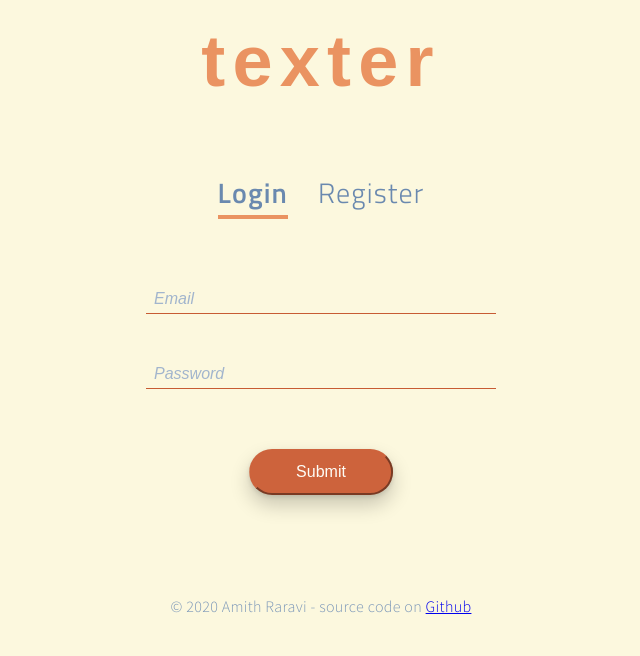
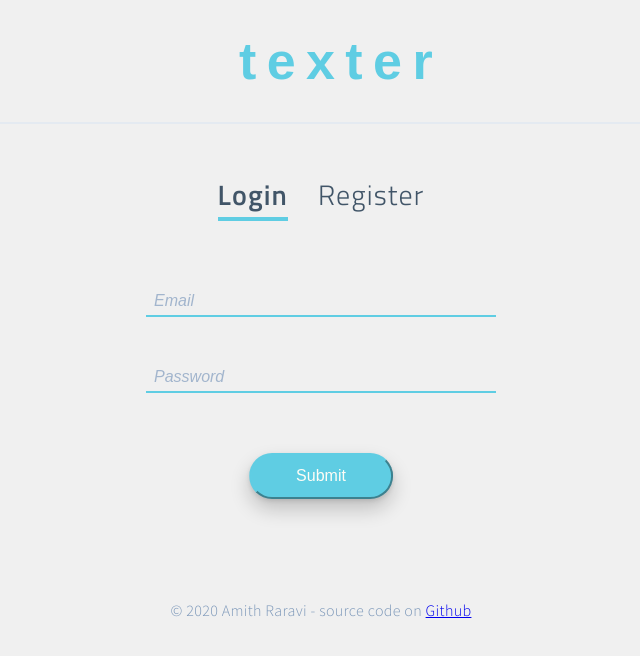
Before and after one commit to raravi/chat-app-client, a React (Create React App) app: page / in a window 1280 px wide. Shown: the top 656 px of the page, without its empty margins (319-959 px from the left). Built offline with nearby package versions, Linux system fonts and the light colour scheme; a web font is replaced by a local one.

Commit message:
Added Logout button. DRYed CSS. Changed website theme color! Added styling to Messages section :)

```diff
--- a/src/App.css
+++ b/src/App.css
@@ -1,16 +1,17 @@
 @import url('https://fonts.googleapis.com/css?family=Titillium+Web:300,400,600,700,900|Kelly+Slab|Source+Sans+Pro:300,400,600|Roboto+Condensed:300,400,700&display=swap');
 
 :root {
-  --color-orange: hsl(22, 77%, 65%);
   --color-grey: hsl(213, 30%, 60%);
   --color-grey-lighter: hsl(213, 30%, 72%);
+  --color-grey-lighter2: hsl(213, 30%, 82%);
   --color-grey-light: hsl(213, 30%, 92%);
-  --color-green: hsl(90, 28%, 90%);
-  --color-background: hsl(51, 84%, 93%);
+  --color-blue: hsl(190, 70%, 85%);
+  --color-blue-dark: hsl(190, 70%, 63%);
+  --color-blue-grey: hsl(208, 23%, 33%);
+  --color-blue-grey-light: hsl(208, 23%, 40%);
+  --color-georgia-peach: hsl(0, 95%, 71%);
+  --color-background: hsl(0, 0%, 94%);
   --color-login: hsl(51, 84%, 98%);
-  --color-input: hsl(16, 59%, 49%);
-  --color-input-header: hsl(213, 30%, 55%);
-  --color-input-submit: hsl(16, 59%, 52%);
 }
 
 * {
@@ -21,9 +22,15 @@
 
 body {
   font-family: 'Source Sans Pro', sans-serif;
+  font-size: 16px;
 	line-height: 1.4em;
   font-weight: 300;
   background-color: var(--color-background);
+  /* background: url("bg1.jpg") no-repeat center center fixed;
+  -webkit-background-size: cover;
+  -moz-background-size: cover;
+  -o-background-size: cover;
+  background-size: cover; */
 }
 
 :focus {
@@ -40,35 +47,83 @@ body {
 .header {
   padding: 50px 0;
   text-align: center;
+  color: var(--color-blue-dark);
+  border-bottom: 2px solid var(--color-grey-light);
+}
+
+.header--loggedin {
+  display: flex;
+  justify-content: space-between;
+}
+
+.header__title {
+  padding-left: 40px;
   font-family: 'Kelly Slab', sans-serif;
-  font-size: 36px;
+  font-size: 52px;
   letter-spacing: 0.2em;
-  color: var(--color-orange);
   -webkit-text-rendering: optimizeLegibility;
 	-moz-text-rendering: optimizeLegibility;
 	text-rendering: optimizeLegibility;
 }
 
+.header__logout {
+  display: none;
+}
+
+.header__logout--loggedin {
+  display: block;
+  margin-right: 20px;
+  font-size: 24px;
+  letter-spacing: 0.1em;
+  color: var(--color-grey-lighter);
+  cursor: pointer;
+}
+
+.header__logout--loggedin:hover {
+  color: var(--color-grey);
+}
+
 .messages-box {
   position: relative;
-  border: 1px solid var(--color-grey);
-  border-radius: 4px;
+  /* border-radius: 4px; */
   min-height: 400px;
   height: 60vh;
-  overflow: scroll;
+  overflow-y: scroll;
+  margin: 3px 0 6px;
+}
+
+.messages-box::-webkit-scrollbar {
+    width: 10px;
+}
+
+/* Track */
+.messages-box::-webkit-scrollbar-track {
+    background: var(--color-grey-lighter2);
+    border: 4px solid transparent;
+    background-clip: content-box;   /* THIS IS IMPORTANT */
+}
+
+/* Handle */
+.messages-box::-webkit-scrollbar-thumb {
+    background: var(--color-grey-lighter2);
+    border: 1px solid var(--color-background);
 }
 
 .messages-box__message-box {
-  background-color: var(--color-grey-light);
-  border-radius: 5px;
+  background-color: var(--color-login);
   margin: 10px 150px 10px 30px;
-  padding: 10px 15px;
+  padding: 15px 25px;
+  border-radius: 30px;
 }
 
 .messages-box__message-box--me {
-  background-color: var(--color-green);
+  background-color: var(--color-blue);
   text-align: right;
   margin: 10px 30px 10px 150px;
+}
+
+.messages-box__message-box.messages-box__message-box--me .messages-box__name{
+  display: none;
 }
 
 .messages-box__name {
@@ -76,11 +131,13 @@ body {
   font-size: 16px;
   font-weight: 400;
   letter-spacing: 0.05em;
-  color: var(--color-grey);
+  padding-bottom:6px;
+  color: var(--color-blue-grey-light);
 }
 
 .messages-box__message {
-  color: var(--color-grey);
+  letter-spacing: 0.03em;
+  color: var(--color-blue-grey-light);
 }
 
 .message-new {
@@ -89,11 +146,16 @@ body {
 
 .message-new__input {
   width: 100%;
-  line-height: 2.5;
+  line-height: 3;
+  font-family: 'Titillium Web', sans-serif;
   font-size: 14px;
-  color: var(--color-grey);
-  padding-left: 5px;
-  padding-right: 65px;
+  letter-spacing: 0.04em;
+  color: var(--color-blue-grey-light);
+  background-color: var(--color-login);
+  padding-left: 10px;
+  padding-right: 60px;
+  border: none;
+  box-shadow: 0 0 6px 0 rgba(0, 0, 0, 0.05);
 }
 
 .message-new__button {
@@ -103,10 +165,45 @@ body {
   bottom: 0;
   padding: 8px;
   font-size: 14px;
+  border: none;
   border-radius: 3px;
+  border-color: var(--color-blue-dark);
+  background-color: var(--color-blue-dark);
+  color: var(--color-login);
 }
 
-.login {
+.message-new__input::-webkit-input-placeholder { /* Chrome/Opera/Safari */
+	font-style: italic;
+	font-weight: 300;
+	color: var(--color-grey-lighter);
+}
+
+.message-new__input::-moz-placeholder { /* Firefox 19+ */
+	font-style: italic;
+	font-weight: 300;
+	color: var(--color-grey-lighter);
+}
+
+.message-new__input:-ms-input-placeholder { /* IE 10+ */
+  font-style: italic;
+	font-weight: 300;
+	color: var(--color-grey-lighter);
+}
+
+.message-new__input::input-placeholder {
+	font-style: italic;
+	font-weight: 300;
+	color: var(--color-grey-lighter);
+}
+
+.message-new__input::placeholder {
+	font-style: italic;
+	font-weight: 300;
+	color: var(--color-grey-lighter);
+}
+
+.login,
+.register {
   position: relative;
   width: 100%;
   max-width: 350px;
@@ -114,17 +211,19 @@ body {
   padding: 0;
 }
 
-.login__header-group {
+.login__header-group,
+.register__header-group {
   display: flex;
   justify-content: center;
 }
 
-.login__header {
+.login__header,
+.register__header {
   font-family: 'Titillium Web', sans-serif;
   font-size: 28px;
   font-weight: 300;
   letter-spacing: 0.04em;
-  color: var(--color-input-header);
+  color: var(--color-blue-grey);
   text-align: center;
   padding: 40px 0 10px;
   margin: 0 15px 20px;
@@ -132,31 +231,67 @@ body {
   cursor: pointer;
 }
 
-.login__header--selected {
-  border-bottom: 4px solid var(--color-orange);
+.login__header--selected,
+.register__header--selected {
+  border-bottom: 4px solid var(--color-blue-dark);
   font-weight: 600;
   cursor: auto;
 }
 
-.login__email, .login__password {
+.login__email,
+.login__password,
+.register__username,
+.register__email,
+.register__password,
+.register__password2 {
   font-size: 16px;
   line-height: 1.75;
   margin-top: 46px;
   padding: 0 8px;
   width: 100%;
   border: none;
-  border-bottom: 1px solid var(--color-input);
+  border-bottom: 2px solid var(--color-blue-dark);
   color: var(--color-grey);
   background-color: var(--color-background);
 }
 
-.login__email-error, .login__password-error {
+.login__email-error,
+.login__password-error,
+.register__username-error,
+.register__email-error,
+.register__password-error,
+.register__password2-error {
   font-size: 16px;
   font-weight: 500;
   letter-spacing: 0.02em;
   line-height: 1.75;
   width: 100%;
-  color: var(--color-input);
+  color: var(--color-georgia-peach);
+}
+
+.login__submit,
+.register__submit {
+  position: relative;
+  left: 50%;
+  transform: translateX(-50%);
+  font-size: 16px;
+  padding: 12px 45px;
+  margin-top: 60px;
+  margin-bottom: 20px;
+  border-radius: 25px;
+  border-color: var(--color-blue-dark);
+  background-color: var(--color-blue-dark);
+  color: var(--color-login);
+  cursor: pointer;
+  box-shadow: 0 2px 4px 0 rgba(0, 0, 0, 0.1),
+              0 10px 20px 0 rgba(0, 0, 0, 0.2);
+}
+
+.login__submit:hover,
+.register__submit:hover {
+  transform: translate(-50%, -1%);
+  box-shadow: 0 2px 4px 0 rgba(0, 0, 0, 0.15),
+              0 4px 8px 0 rgba(0, 0, 0, 0.25);
 }
 
 .login__email::-webkit-input-placeholder { /* Chrome/Opera/Safari */
@@ -217,88 +352,6 @@ body {
 	font-style: italic;
 	font-weight: 300;
 	color: var(--color-grey-lighter);
-}
-
-.login__submit {
-  position: relative;
-  left: 50%;
-  transform: translateX(-50%);
-  font-size: 16px;
-  padding: 12px 45px;
-  margin-top: 60px;
-  margin-bottom: 20px;
-  border-radius: 25px;
-  border-color: var(--color-input-submit);
-  background-color: var(--color-input-submit);
-  color: var(--color-login);
-  cursor: pointer;
-  box-shadow: 0 2px 4px 0 rgba(0, 0, 0, 0.1),
-              0 10px 20px 0 rgba(0, 0, 0, 0.2);
-}
-
-.login__submit:hover {
-  transform: translate(-50%, -1%);
-  box-shadow: 0 2px 4px 0 rgba(0, 0, 0, 0.15),
-              0 4px 8px 0 rgba(0, 0, 0, 0.25);
-}
-
-.register {
-  position: relative;
-  width: 100%;
-  max-width: 350px;
-  margin: 20px auto 0;
-  padding: 0;
-}
-
-.register__header-group {
-  display: flex;
-  justify-content: center;
-}
-
-.register__header {
-  font-family: 'Titillium Web', sans-serif;
-  font-size: 28px;
-  font-weight: 300;
-  letter-spacing: 0.04em;
-  color: var(--color-input-header);
-  text-align: center;
-  padding: 40px 0 10px;
-  margin: 0 15px 20px;
-  border-bottom: 4px solid var(--color-background);
-  cursor: pointer;
-}
-
-.register__header--selected {
-  border-bottom: 4px solid var(--color-orange);
-  font-weight: 600;
-  cursor: auto;
-}
-
-.register__username,
-.register__email,
-.register__password,
-.register__password2 {
-  font-size: 16px;
-  line-height: 1.75;
-  margin-top: 46px;
-  padding: 0 8px;
-  width: 100%;
-  border: none;
-  border-bottom: 1px solid var(--color-input);
-  color: var(--color-grey);
-  background-color: var(--color-background);
-}
-
-.register__username-error,
-.register__email-error,
-.register__password-error,
-.register__password2-error {
-  font-size: 16px;
-  font-weight: 500;
-  letter-spacing: 0.02em;
-  line-height: 1.75;
-  width: 100%;
-  color: var(--color-input);
 }
 
 .register__username::-webkit-input-placeholder { /* Chrome/Opera/Safari */
@@ -421,29 +474,6 @@ body {
 	color: var(--color-grey-lighter);
 }
 
-.register__submit {
-  position: relative;
-  left: 50%;
-  transform: translateX(-50%);
-  font-size: 16px;
-  padding: 12px 45px;
-  margin-top: 60px;
-  margin-bottom: 20px;
-  border-radius: 25px;
-  border-color: var(--color-input-submit);
-  background-color: var(--color-input-submit);
-  color: var(--color-login);
-  cursor: pointer;
-  box-shadow: 0 2px 4px 0 rgba(0, 0, 0, 0.1),
-              0 10px 20px 0 rgba(0, 0, 0, 0.2);
-}
-
-.register__submit:hover {
-  transform: translate(-50%, -1%);
-  box-shadow: 0 2px 4px 0 rgba(0, 0, 0, 0.15),
-              0 4px 8px 0 rgba(0, 0, 0, 0.25);
-}
-
 .footer {
   color: var(--color-grey);
   font-size: 16px;
@@ -453,5 +483,78 @@ body {
 }
 
 .footer a:visited {
-  color: var(--color-input);
+  color: var(--color-blue-dark);
 }
+
+@media screen and (max-width: 600px) {
+  .header {
+    padding: 40px 0;
+  }
+  .header__title {
+    padding-left: 20px;
+  }
+  .messages-box__message-box {
+    margin: 10px 100px 10px 30px;
+  }
+
+  .messages-box__message-box--me {
+    margin: 10px 30px 10px 100px;
+  }
+}
+
+@media screen and (max-width: 500px) {
+  .header {
+    padding: 30px 0;
+  }
+  .header__title {
+    font-size: 40px;
+  }
+  .header__logout--loggedin {
+    font-size: 20px;
+  }
+  .messages-box__message-box {
+    margin: 10px 100px 10px 20px;
+  }
+
+  .messages-box__message-box--me {
+    margin: 10px 20px 10px 100px;
+  }
+  .login__header, .register__header {
+    font-size: 24px;
+    padding: 30px 0 10px;
+  }
+}
+
+@media screen and (max-width: 400px) {
+  .messages-box__message-box {
+    margin: 10px 70px 10px 20px;
+  }
+
+  .messages-box__message-box--me {
+    margin: 10px 20px 10px 70px;
+  }
+}
+
+@media screen and (max-width: 350px) {
+  .header {
+    padding: 20px 0;
+  }
+  .header__title {
+    padding-left: 10px;
+    font-size: 28px;
+  }
+  .header__logout--loggedin {
+    font-size: 18px;
+  }
+  .messages-box__message-box {
+    margin: 10px 40px 10px 10px;
+  }
+
+  .messages-box__message-box--me {
+    margin: 10px 10px 10px 40px;
+  }
+  .login__header, .register__header {
+    font-size: 18px;
+    padding: 30px 0 4px;
+  }
+}
--- a/src/App.js
+++ b/src/App.js
@@ -2,6 +2,7 @@ import React, { useState, useEffect } from 'react';
 import axios from 'axios';
 import jwtDecode from 'jwt-decode';
 import {  connectSocket,
+          disconnectSocket,
           subscribeToNewMessages,
           authenticateUser,
           getOldMessages,
@@ -59,6 +60,10 @@ function App() {
     if (e.key === "Enter") {
       getMessageFromUser();
     }
+  }
+
+  function logout() {
+    disconnectSocket();
   }
 
   function toggleNewUser() {
@@ -153,7 +158,7 @@ function App() {
 
   return (
     <div className="container">
-      <Header />
+      <Header userAuthenticated={userAuthenticated} logout={logout} />
       { userAuthenticated &&
         <MessageSection
           messageBoxText={messageBoxText}
--- a/src/api.js
+++ b/src/api.js
@@ -18,6 +18,10 @@ function connectSocket(setUserAuthenticated) {
   });
 }
 
+function disconnectSocket() {
+  socket.disconnect();
+}
+
 function authenticateUser(user) {
   socket.emit('authenticateUser', user);
 }
@@ -34,4 +38,4 @@ function sendMessage(message) {
   socket.emit('sendMessage', message);
 }
 
-export { connectSocket, subscribeToNewMessages, getOldMessages, authenticateUser, sendMessage };
+export { connectSocket, disconnectSocket, subscribeToNewMessages, getOldMessages, authenticateUser, sendMessage };
--- a/src/components/layout/Header.js
+++ b/src/components/layout/Header.js
@@ -1,9 +1,16 @@
 import React from 'react';
 
-export const Header = () => {
+export const Header = (props) => {
   return (
-    <header className="header">
-      <h1>texter</h1>
+    <header className={props.userAuthenticated
+                    ? "header header--loggedin"
+                    : "header"}>
+      <h1 className="header__title">texter</h1>
+      <h3 className={props.userAuthenticated
+                      ? "header__logout header__logout--loggedin"
+                      : "header__logout"}
+          onClick={props.logout}
+      >logout</h3>
     </header>
   )
 }
```
